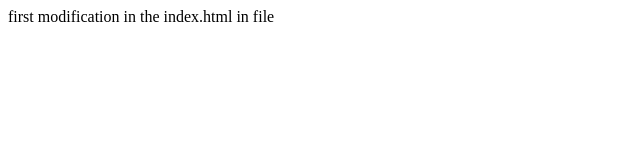
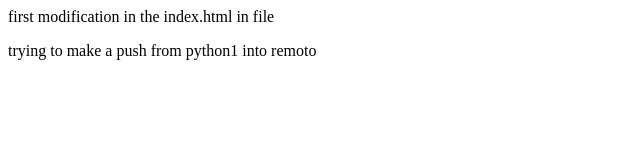
Before and after one commit to afi131/learn_Python, a plain HTML site: page index.html in a window 1280 px wide. Shown: the whole page, without its empty margins (0-640 px from the left). Drawn offline with Linux system fonts and the light colour scheme.

Commit message:
from python1 trying to push into main which is learn_python

```diff
--- a/index.html
+++ b/index.html
@@ -1 +1,2 @@
  <p>first modification in the index.html in file<p>
+ <p> trying to make a push from python1 into remoto<p>
```
